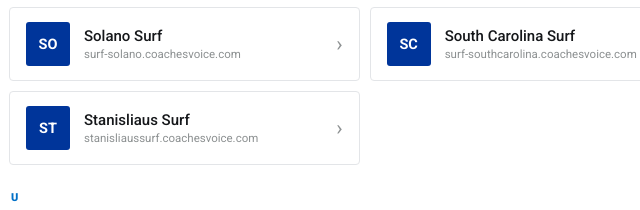
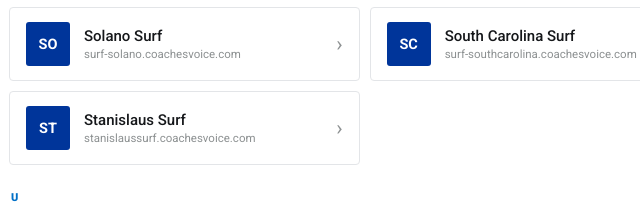
Before and after one commit to cv-tutorials/tutorial-manager, a website: page tutorials/surf/find-your-club/page.html in a window 1280 px wide. Shown: the part 3269-3479 px from the top of the page, 95-735 px from the left. Drawn offline with Linux system fonts and the light colour scheme.

Commit message:
Fix Stanislaus Surf typo in the club finder
The source spreadsheet had "Stanisliaus", which produced
stanisliaussurf.coachesvoice.com — a subdomain that does not exist.
The club was created as stanislaussurf, per the launch tracker.

```diff
--- a/tutorials/surf/find-your-club/page.html
+++ b/tutorials/surf/find-your-club/page.html
@@ -512,9 +512,9 @@
             <span class="txt"><span class="nm">South Valley Surf</span><span class="dm">southvalleysurf.coachesvoice.com</span></span>
             <span class="arw">&rsaquo;</span>
           </a>
-          <a class="card" href="https://stanisliaussurf.coachesvoice.com/" target="_blank" rel="noopener noreferrer" data-n="stanisliaus surf" data-d="stanisliaussurf.coachesvoice.com">
+          <a class="card" href="https://stanislaussurf.coachesvoice.com/" target="_blank" rel="noopener noreferrer" data-n="stanislaus surf" data-d="stanislaussurf.coachesvoice.com">
             <span class="ini">ST</span>
-            <span class="txt"><span class="nm">Stanisliaus Surf</span><span class="dm">stanisliaussurf.coachesvoice.com</span></span>
+            <span class="txt"><span class="nm">Stanislaus Surf</span><span class="dm">stanislaussurf.coachesvoice.com</span></span>
             <span class="arw">&rsaquo;</span>
           </a>
         </div>
```
